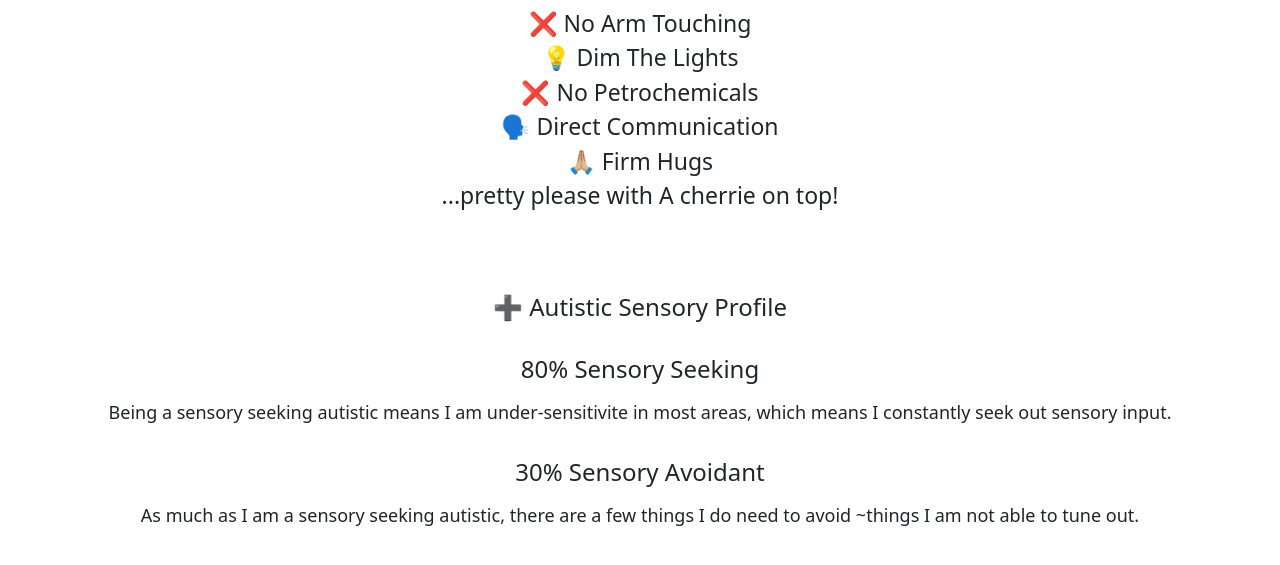
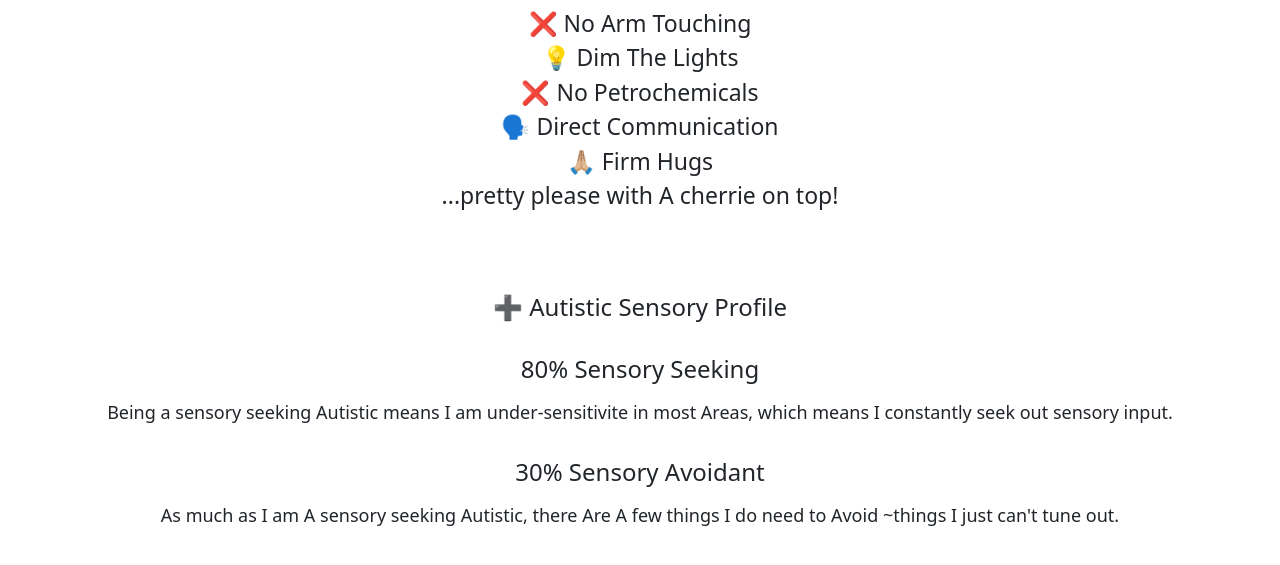
Before and after one commit to r3llie/my_sensory_profile, a plain HTML site: page index.html in a window 1280 px wide. Shown: the part 115-680 px from the top of the page. Drawn offline with nearby package versions, Linux system fonts and the light colour scheme; a web font is replaced by a local one.

Commit message:
Added some css

```diff
--- a/index.html
+++ b/index.html
@@ -42,13 +42,13 @@
     <ul class="sensory-profile-list">
       <li>80% Sensory Seeking</li>
       <p class="seeking-paragraph">
-        Being a sensory seeking autistic means I am under-sensitivite in most
-        areas, which means I constantly seek out sensory input.
+        Being a sensory seeking Autistic means I am under-sensitivite in most
+        Areas, which means I constantly seek out sensory input.
       </p>
       <li>30% Sensory Avoidant</li>
       <p class="avoidant-paragraph">
-        As much as I am a sensory seeking autistic, there are a few things I do
-        need to avoid ~things I am not able to tune out.
+        As much as I am A sensory seeking Autistic, there Are A few things I do
+        need to Avoid ~things I just can't tune out.
       </p>
     </ul>
   </body>
--- a/portfolio.css
+++ b/portfolio.css
@@ -12,6 +12,9 @@ ul {
     list-style-type: none;
     text-align: center;
     padding: 0;
+}
+p {
+    padding: 12px;
 }
 .accomodations-list {
     font-size: 23px;
```
